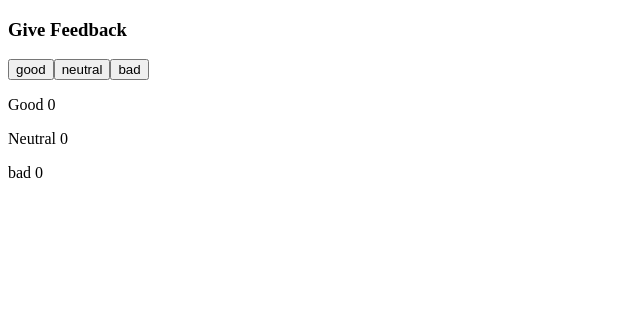
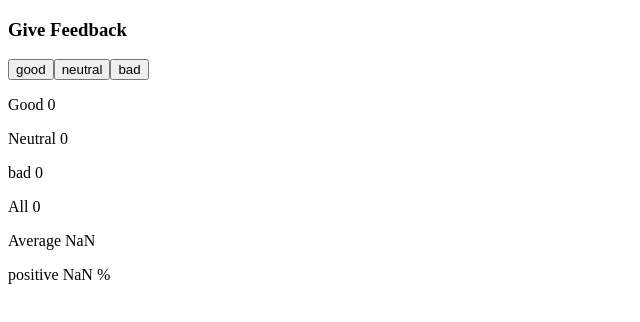
Before and after one commit to rdua27/helsinki-fullStackOpen, a React (Vite) app in the folder part1/unicafe/: page / in a window 1280 px wide. Shown: the top 322 px of the page, without its empty margins (0-640 px from the left). Built offline with nearby package versions, Linux system fonts and the light colour scheme.

Commit message:
1.7: unicafe step 2

```diff
--- a/part1/unicafe/src/App.jsx
+++ b/part1/unicafe/src/App.jsx
@@ -24,6 +24,9 @@
       <p>Good {good}</p>
       <p>Neutral {neutral}</p>
       <p>bad {bad}</p>
+      <p>All {good + neutral + bad}</p>
+      <p>Average {(good * 1 + bad * -1) / (good + neutral + bad)}</p>
+      <p>positive {(good / (good + neutral + bad)) * 100} %</p>
     </>
   );
 }
```
